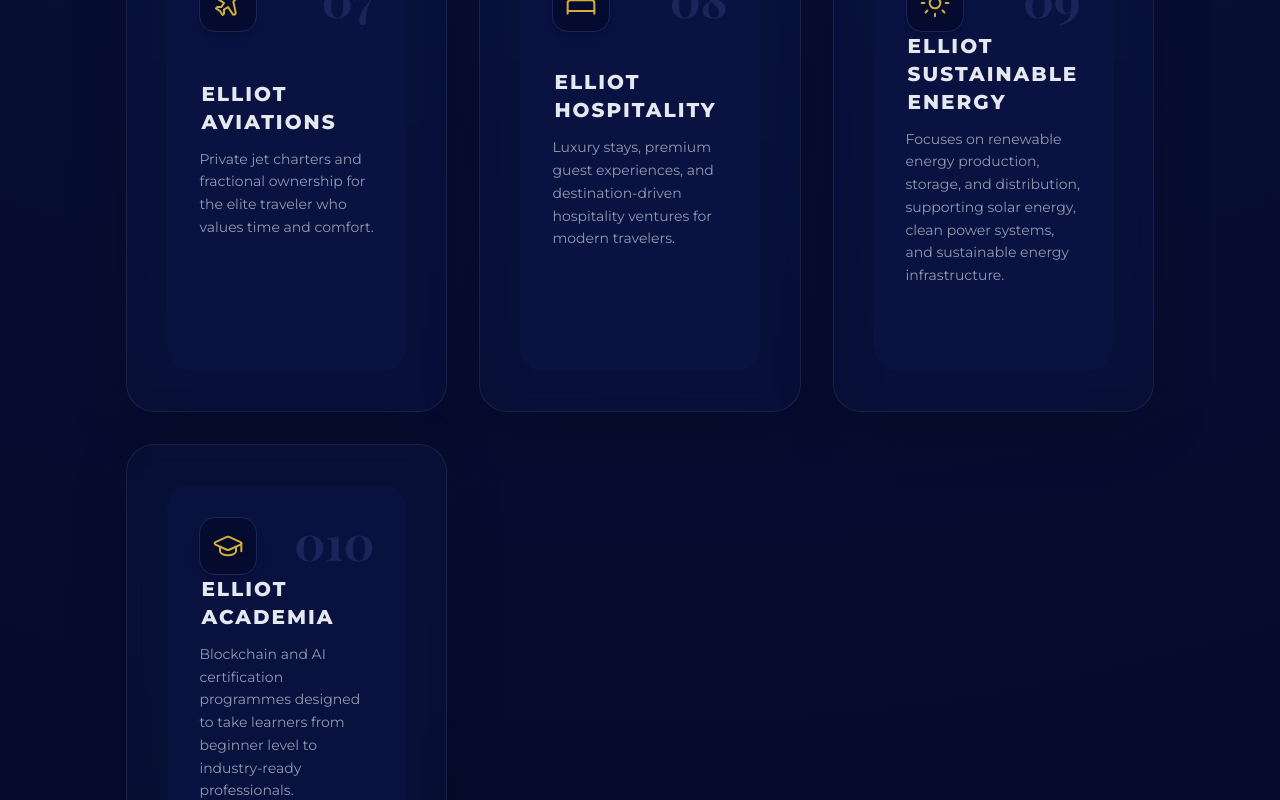
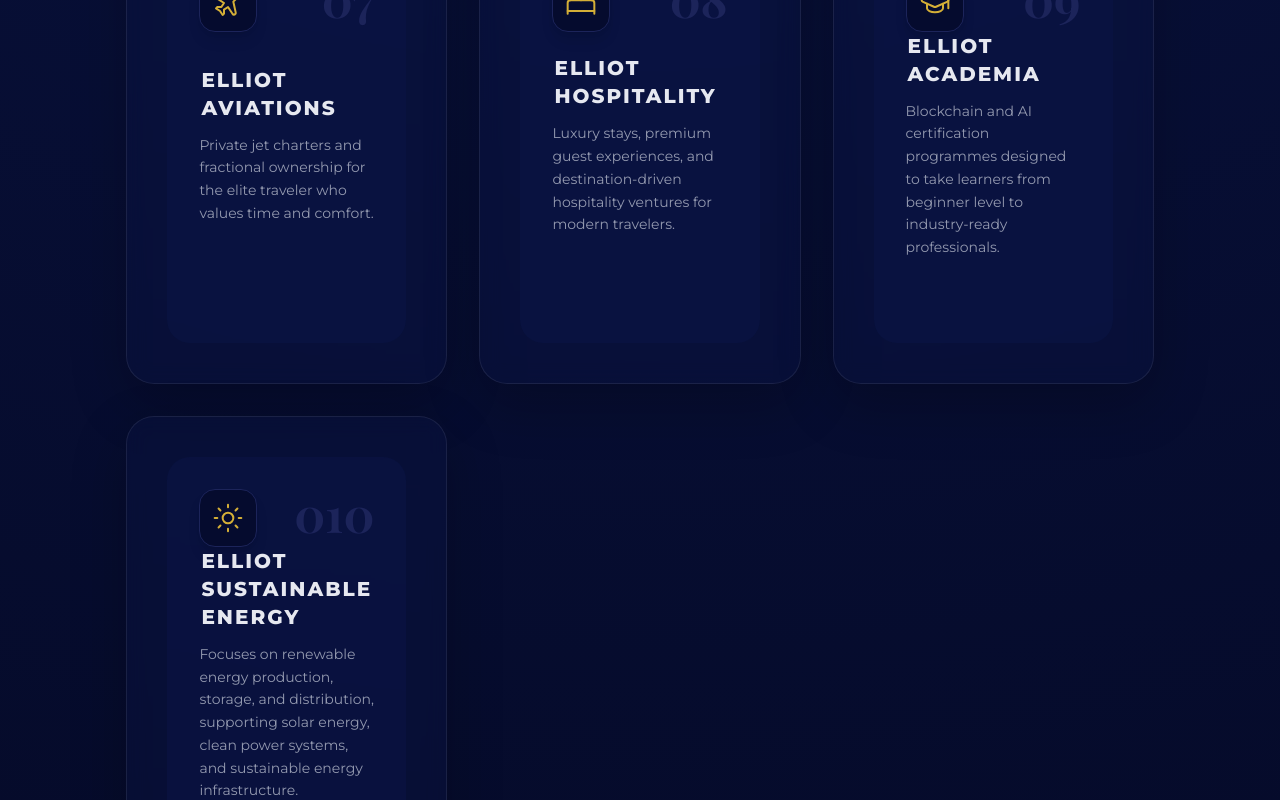
Before and after one commit to nlaravind/ELLIOTGRP, a React (Vite) app: page / in a window 1280 px wide. Shown: the part 4020-4820 px from the top of the page. Built offline with nearby package versions, Linux system fonts and the light colour scheme.

Commit message:
Update hospitality image assets and pillar ordering

```diff
--- a/constants.ts
+++ b/constants.ts
@@ -72,17 +72,17 @@ export const VERTICALS: Vertical[] = [
     image: '/images/cafe.jpg',
   },
   {
+    id: 'academia',
+    title: 'ELLIOT ACADEMIA',
+    description: 'Blockchain and AI certification programmes designed to take learners from beginner level to industry-ready professionals.',
+    icon: GraduationCap,
+    image: '/images/academy.jpg',
+  },
+  {
     id: 'sustainable-energy',
     title: 'ELLIOT SUSTAINABLE ENERGY',
     description: 'Focuses on renewable energy production, storage, and distribution, supporting solar energy, clean power systems, and sustainable energy infrastructure.',
     icon: Sun,
     image: '/images/sustainable-energy.jpg',
   },
-  {
-    id: 'academia',
-    title: 'ELLIOT ACADEMIA',
-    description: 'Blockchain and AI certification programmes designed to take learners from beginner level to industry-ready professionals.',
-    icon: GraduationCap,
-    image: '/images/academy.jpg',
-  },
 ];
```
Also changed, not shown: public/images/Hospitality.jpg (added), public/images/philosophy.jpg.
